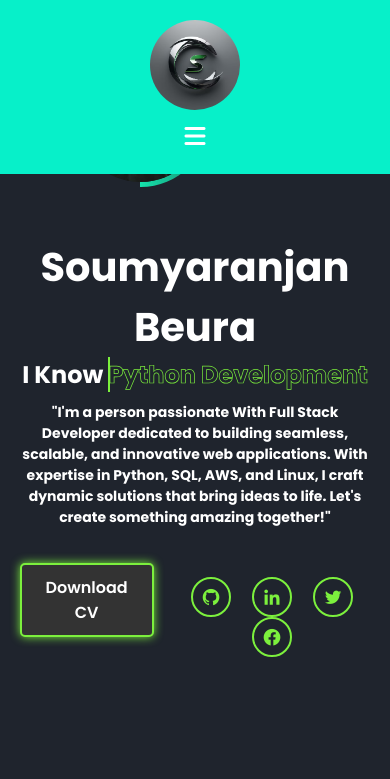
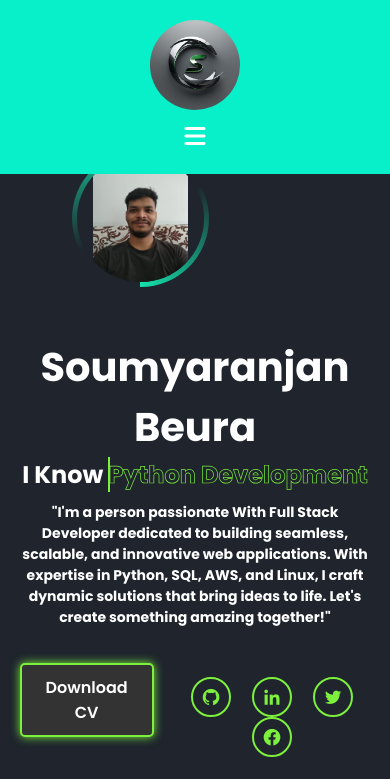
Before and after one commit to SOUMYARANJAN-BEURA/Portfolio_Soumya, a plain HTML site: page index.html in a window 390 px wide. Shown: the top 779 px of the page. Drawn offline with nearby package versions, Linux system fonts and the light colour scheme.

Commit message:
A small changes for responsive-ness

```diff
--- a/style.css
+++ b/style.css
@@ -71,7 +71,7 @@ a{
     display: flex;
     align-items: center;
     gap: 50px;
-    height: 100vh;
+    height: 700px;
     padding: 60px 9% 0;
     color: #fff;
     visibility: hidden;
@@ -268,7 +268,6 @@ home-img .img-box .img-item img{
     padding: 50px;
     background-color: #1f242d;
     height: 800px;
-
 }
 
 .about-img img {
@@ -781,7 +780,7 @@ home-img .img-box .img-item img{
     .skills,
     .contact {
         height: auto;
-        padding: 50px 5%;
+        padding: 150px 5%;          /* it showing home img in responsive time */
     }
 
     /* Footer adjustments */
```
